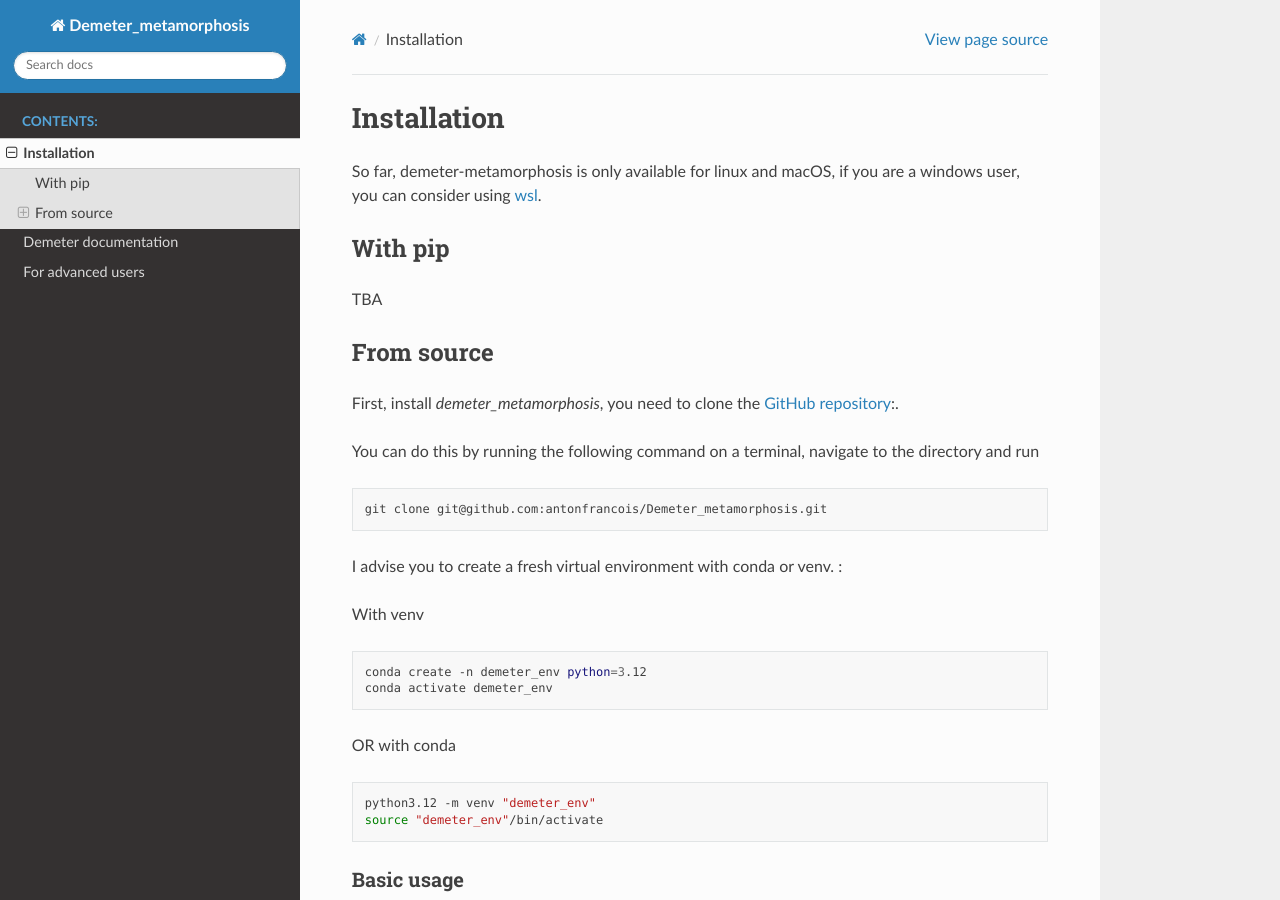
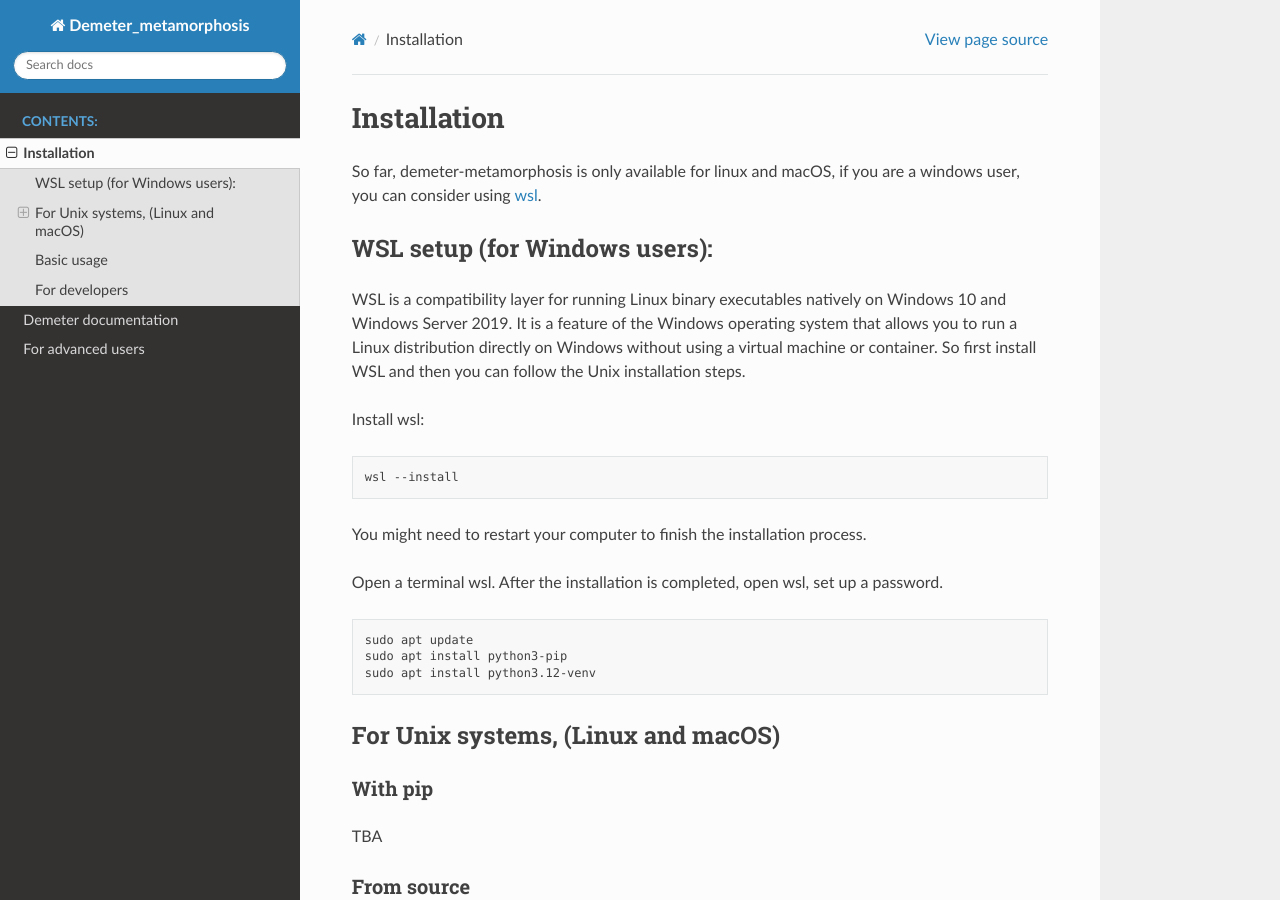
Before and after one commit to antonfrancois/Demeter_metamorphosis, a Sphinx documentation site: the page built from docs/source/installation.rst, in a window 1280 px wide and 900 px high. Built offline with Sphinx 7.4.7 and the Read the Docs theme 3.1.0, drawn with Linux system fonts in a browser that asks for light colours; pages that are not in the unit, such as notebooks, are missing from menus.

Commit message:
update READ_ME + tutorial correction

```diff
--- a/docs/source/installation.rst
+++ b/docs/source/installation.rst
@@ -4,6 +4,30 @@
 So far, demeter-metamorphosis is only available for linux and macOS, if you are a
 windows user, you can consider using
 `wsl <https://learn.microsoft.com/en-us/windows/wsl/about>`_.
+
+WSL setup (for Windows users):
+**********
+WSL is a compatibility layer for running Linux binary executables natively on Windows 10 and Windows Server 2019. It is a feature of the Windows operating system that allows you to run a Linux distribution directly on Windows without using a virtual machine or container.
+So first install WSL and then you can follow the Unix installation steps.
+
+Install wsl:
+
+.. code-block:: bash
+
+    wsl --install
+
+You might need to restart your computer to finish the installation process.
+
+Open a terminal wsl. After the installation is completed, open wsl, set up a password.
+
+.. code-block:: bash
+
+    sudo apt update
+    sudo apt install python3-pip
+    sudo apt install python3.12-venv
+
+For Unix systems, (Linux and macOS)
+*****************************************
 
 With pip
 --------
```
Also changed, not shown: README.md (+30 -5 lines), 1 other file.
